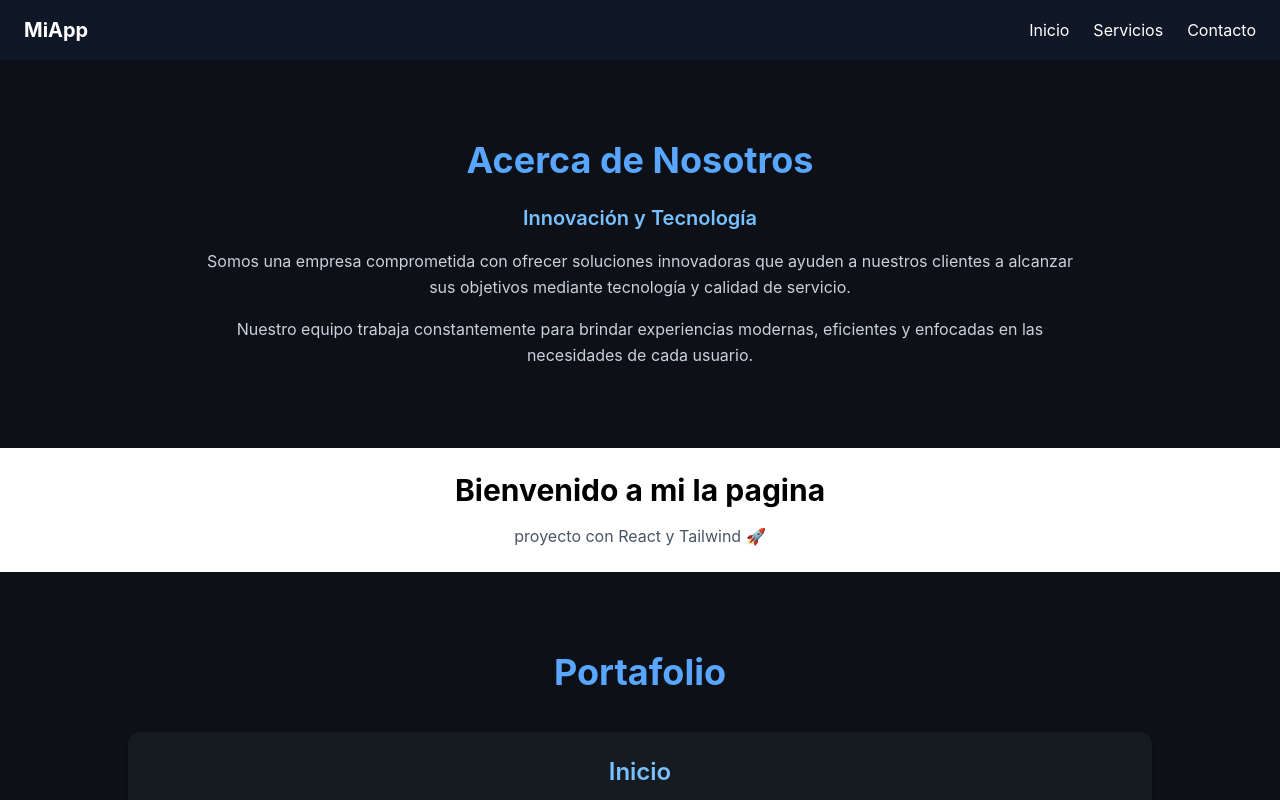
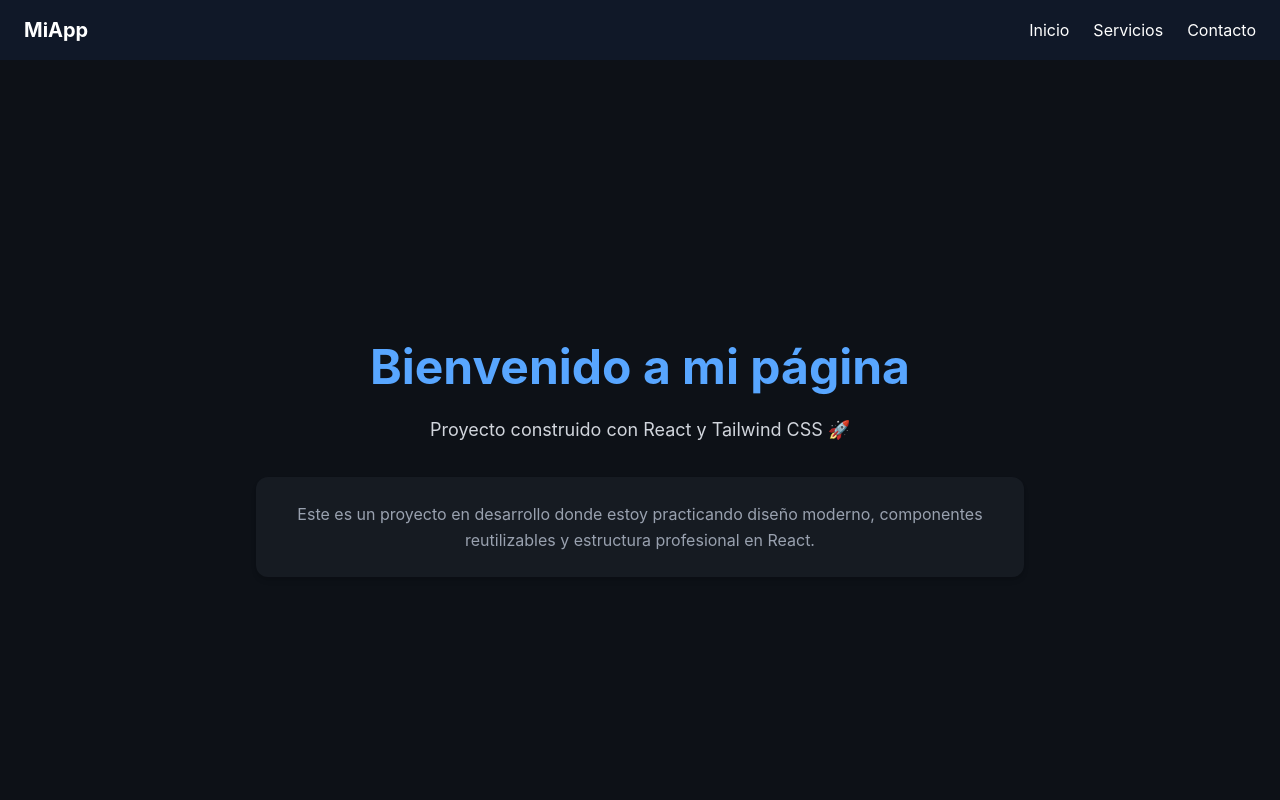
Before and after one commit to alampf/landing-page, a React (Vite) app: page / in a window 1280 px wide. Shown: the top 800 px of the page. Built offline with nearby package versions, Linux system fonts and the light colour scheme.

Commit message:
cambio de home

```diff
--- a/src/App.jsx
+++ b/src/App.jsx
@@ -10,7 +10,6 @@ function App() {
     <div className='min-h-screen overflow-x-hidden'>
       {/* Navbar */}
       <Navbar />
-      <About />
       <Home />
       {/* Contenido */}
       <main>
--- a/src/pages/home.jsx
+++ b/src/pages/home.jsx
@@ -1,13 +1,30 @@
 export default function Home() {
   return (
-    <div className='p-6'>
-      <h1 className='text-3xl font-bold text-center'>
-        Bienvenido a mi la pagina
-      </h1>
+    <section
+      id="home"
+      className="bg-[#0d1117] text-[#c9d1d9] min-h-screen flex items-center justify-center px-6"
+    >
+      <div className="max-w-3xl text-center">
 
-      <p className='text-center mt-4 text-gray-600'>
-        proyecto con React y Tailwind 🚀
-      </p>
-    </div>
+        {/* Título principal */}
+        <h1 className="text-5xl font-bold text-[#58a6ff] mb-6">
+          Bienvenido a mi página
+        </h1>
+
+        {/* Subtítulo */}
+        <p className="text-lg text-gray-300 mb-8 leading-relaxed">
+          Proyecto construido con React y Tailwind CSS 🚀
+        </p>
+
+        {/* Card informativa */}
+        <div className="bg-[#161b22] p-6 rounded-xl shadow-md">
+          <p className="text-gray-400 leading-relaxed">
+            Este es un proyecto en desarrollo donde estoy practicando diseño moderno,
+            componentes reutilizables y estructura profesional en React.
+          </p>
+        </div>
+
+      </div>
+    </section>
   );
 }
```
